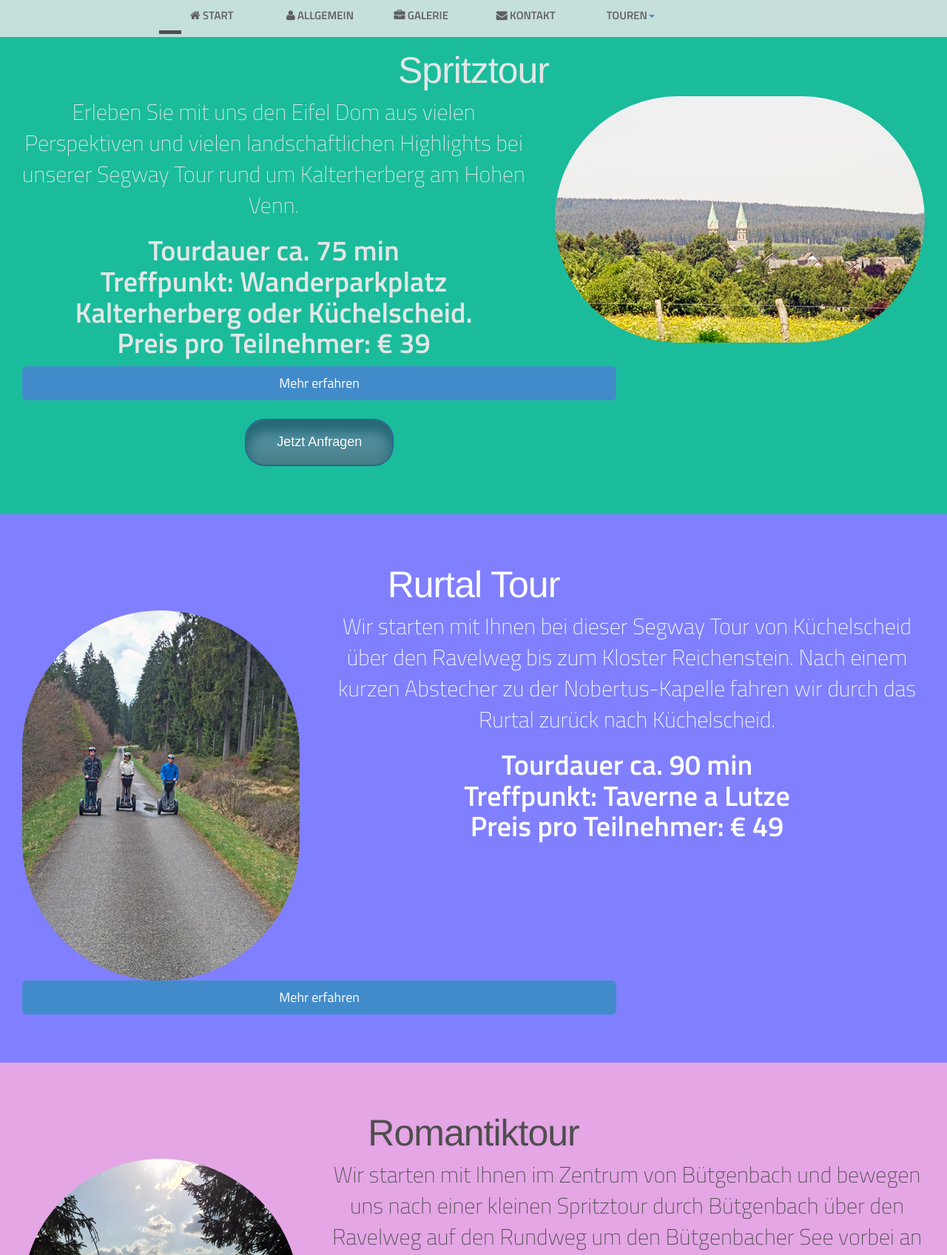
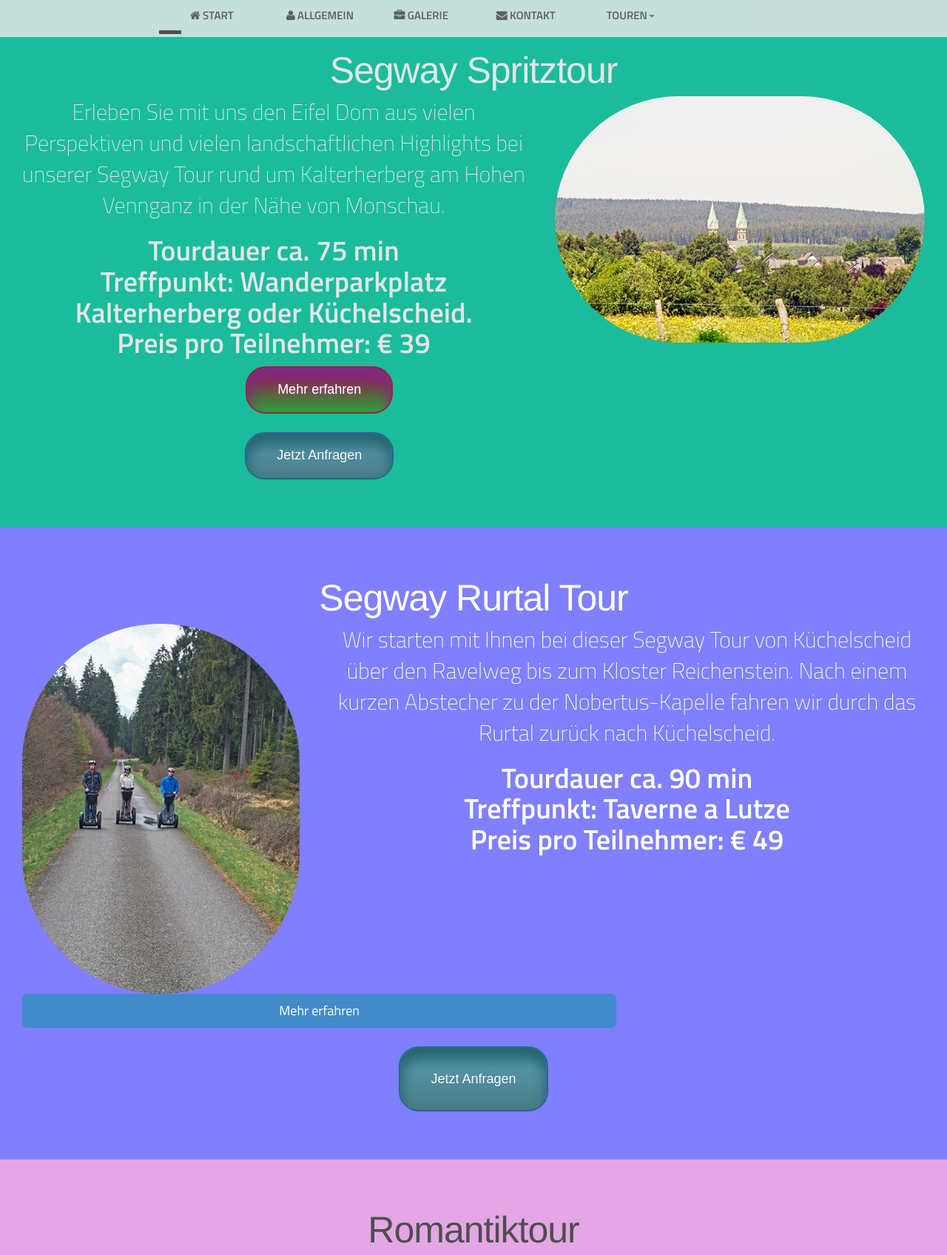
Before and after one commit to Coldlagerfeuer/RavelWays, a PHP site: page /touren.html in a window 1280 px wide. Shown: the top 1696 px of the page at 74% size. Run offline with PHP 8.4, Linux system fonts and the light colour scheme; some libraries are stand-ins or nearby versions.

Commit message:
überarb

```diff
--- a/css/style.css
+++ b/css/style.css
@@ -803,6 +803,45 @@ body {
 }
 /*news ticker*/
 
+.erfahrenButton {
+	-moz-box-shadow:inset 0px 14px 15px 3px #802c80;
+	-webkit-box-shadow:inset 0px 14px 15px 3px #802c80;
+	box-shadow:inset 0px 14px 15px 3px #802c80;
+	background:-webkit-gradient(linear, left top, left bottom, color-stop(0.05, #990f46), color-stop(1, #2da13a));
+	background:-moz-linear-gradient(top, #990f46 5%, #2da13a 100%);
+	background:-webkit-linear-gradient(top, #990f46 5%, #2da13a 100%);
+	background:-o-linear-gradient(top, #990f46 5%, #2da13a 100%);
+	background:-ms-linear-gradient(top, #990f46 5%, #2da13a 100%);
+	background:linear-gradient(to bottom, #990f46 5%, #2da13a 100%);
+	filter:progid:DXImageTransform.Microsoft.gradient(startColorstr='#990f46', endColorstr='#2da13a',GradientType=0);
+	background-color:#990f46;
+	-moz-border-radius:27px;
+	-webkit-border-radius:27px;
+	border-radius:27px;
+	border:2px solid #8f2937;
+	display:inline-block;
+	cursor:pointer;
+	color:#ffffff;
+	font-family:Arial;
+	font-size:18px;
+	padding:17px 41px;
+	text-decoration:none;
+	text-shadow:0px 1px 0px #c93eb9;
+}
+.erfahrenButton:hover {
+	background:-webkit-gradient(linear, left top, left bottom, color-stop(0.05, #2da13a), color-stop(1, #990f46));
+	background:-moz-linear-gradient(top, #2da13a 5%, #990f46 100%);
+	background:-webkit-linear-gradient(top, #2da13a 5%, #990f46 100%);
+	background:-o-linear-gradient(top, #2da13a 5%, #990f46 100%);
+	background:-ms-linear-gradient(top, #2da13a 5%, #990f46 100%);
+	background:linear-gradient(to bottom, #2da13a 5%, #990f46 100%);
+	filter:progid:DXImageTransform.Microsoft.gradient(startColorstr='#2da13a', endColorstr='#990f46',GradientType=0);
+	background-color:#2da13a;
+}
+.erfahrenButton:active {
+	position:relative;
+	top:1px;
+}
 
 
 .anfrageButton {
--- a/touren.html
+++ b/touren.html
@@ -30,17 +30,17 @@
 	</div>
 	<!-- START THE FEATURETTES -->
 	<div class="featurette slide story" id="slide-2" >
-		<h2 class="featurette-heading">Spritztour</h2>
+		<h1 class="featurette-heading">Segway Spritztour</h1>
 		<img class="featurette-image img-circle pull-right" src="images/touren/Eifeldom.jpg">
 		<p class="lead">Erleben Sie mit uns den Eifel Dom aus vielen Perspektiven und vielen landschaftlichen Highlights bei unserer Segway
-			Tour rund um Kalterherberg am Hohen Venn.</p>
+			Tour rund um Kalterherberg am Hohen Vennganz in der Nähe von Monschau.</p>
 		<h1 class="font-semibold">
 			Tourdauer ca. 75 min <br>Treffpunkt: Wanderparkplatz Kalterherberg oder Küchelscheid. <br>Preis pro Teilnehmer: € 39
 		</h1>
 		<!-- Start Button "Mehr erfahren" mit Link zur Einzelseite -->
-		<div class="row">
+<div class="row">
 			<div class="col-lg-8">
-				<a class="btn btn-primary btn-lg btn-block" href="Spritztour.html" type="button"> Mehr erfahren </a>
+				<a href="Spritztour.html" class="erfahrenButton">Mehr erfahren</a>
 			</div>
 		</div>
 		<!-- Ende Button "Mehr erfahren" mit Link zur Einzelseite -->
@@ -54,7 +54,7 @@
 		<!-- Ende Button "Anfrage" mit Link zur Einzelseite -->
 	</div>
 	<div class="featurette slide story" id="slide-10" data-slide="3">
-		<h2 class="featurette-heading">Rurtal Tour</h2>
+		<h2 class="featurette-heading">Segway Rurtal Tour</h2>
 		<img class="featurette-image img-circle pull-left" src="images/touren/IMG_0957.jpg">
 		<p class="lead">Wir starten mit Ihnen bei dieser Segway Tour von Küchelscheid über den Ravelweg bis zum Kloster Reichenstein. Nach
 			einem kurzen Abstecher zu der Nobertus-Kapelle fahren wir durch das Rurtal zurück nach Küchelscheid.</p>
@@ -68,6 +68,14 @@
 			</div>
 		</div>
 		<!-- Ende Button "Mehr erfahren" mit Link zur Einzelseite -->
+				<p style="margin-bottom: 25px"></p>
+		<!-- Start Button "Anfrage" mit Link zur Einzelseite -->
+		<div class="row">
+			<div class="col-lg-12">
+				<a href="contact.html" class="anfrageButton">Jetzt Anfragen</a>
+			</div>
+		</div>
+<!-- Ende Button "Anfrage" mit Link zur Einzelseite -->
 	</div>
 	<div class="featurette slide story" id="slide-9" data-slide="9">
 		<h2 class="featurette-heading">Romantiktour</h2>
```
Also changed, not shown: Bonn.html (+7 -5 lines), Maastricht.html (+8 -1 lines), Rursee.html (+19 -12 lines), Spritztour.html (+7 -2 lines), monschau.html (+9 -2 lines).
